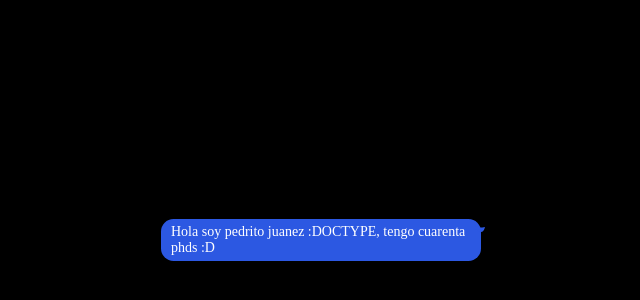
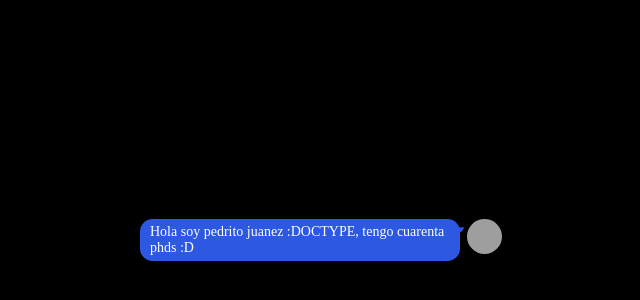
Before and after one commit to Supermages/BotDiscord, a plain HTML site: page TextBoxAzul.html in a window 1280 px wide. Shown: the part 160-460 px from the top of the page, without its empty margins (319-959 px from the left). Drawn offline with Linux system fonts and the light colour scheme; grey boxes are pictures that could not be loaded; a web font is replaced by a local one.

Commit message:
Imagen perfil Azul

```diff
--- a/TextBoxAzul.html
+++ b/TextBoxAzul.html
@@ -45,12 +45,39 @@
       height: 100vh;
       margin: 0;
     }
+
+    img {
+      width: 35px;
+      height: 35px;
+      top: 0px;
+      border-radius: 50%;
+      box-shadow: 0 2px 4px rgba(0, 0, 0, 0.3);
+      display: flex;
+      justify-content: center;
+      align-items: center;
+    }
+
+    .chat-box{
+      display: flex;
+      justify-content: left;
+      max-width: 400px;
+    }
+
+    .img-container{
+      padding: 0px 0px 0px 7px;
+    }
   </style>
 </head>
 
 <body>
-  <div class="chat-bubble">
-   Hola soy pedrito juanez :DOCTYPE, tengo cuarenta phds :D
+  <div class="chat-box">
+    <div class="chat-bubble">
+      Hola soy pedrito juanez :DOCTYPE, tengo cuarenta phds :D
+    </div>
+    <div class="img-container"> </div>
+    <img src="https://cdn.pixabay.com/photo/2015/10/05/22/37/blank-profile-picture-973460_1280.png"
+      alt="Imagen de perfil">
+  </div>
 </body>
 
 </html>
```
